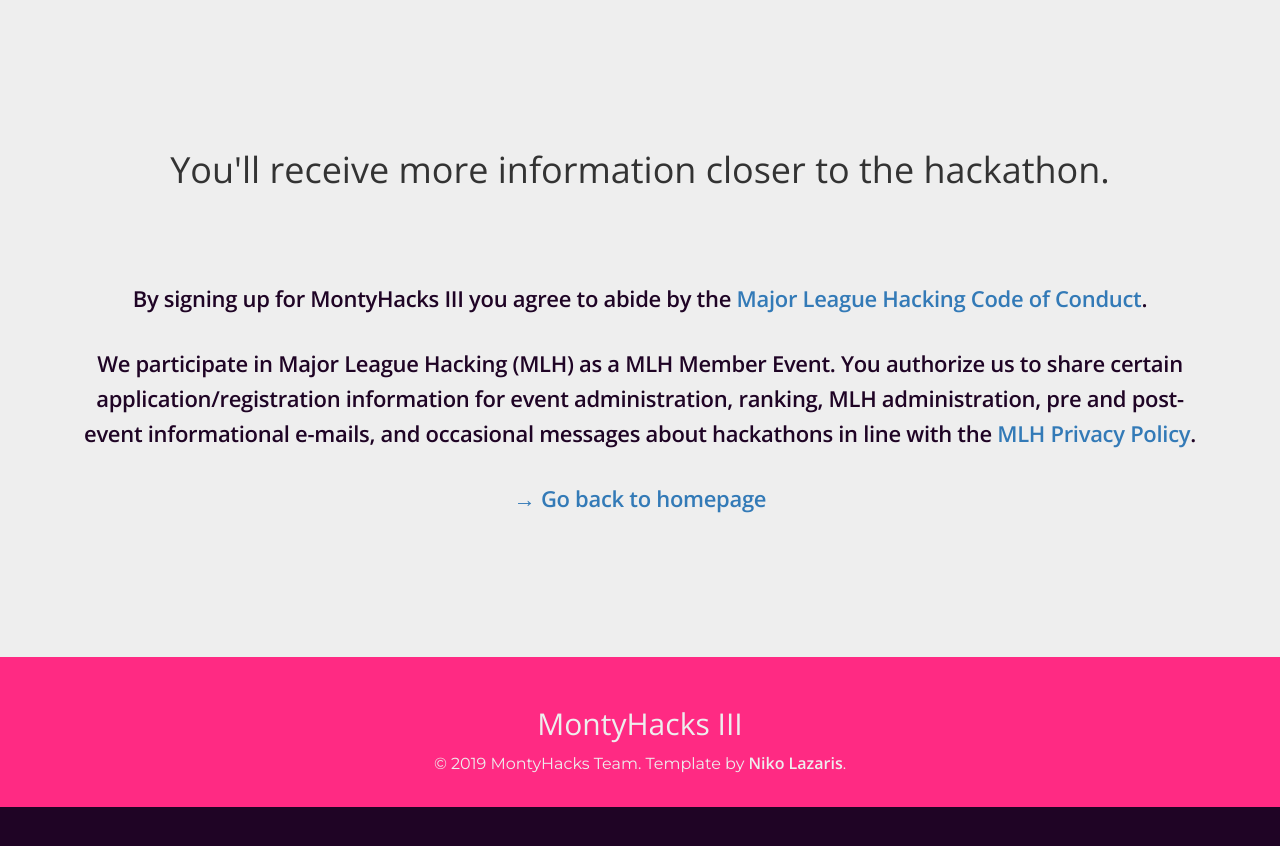
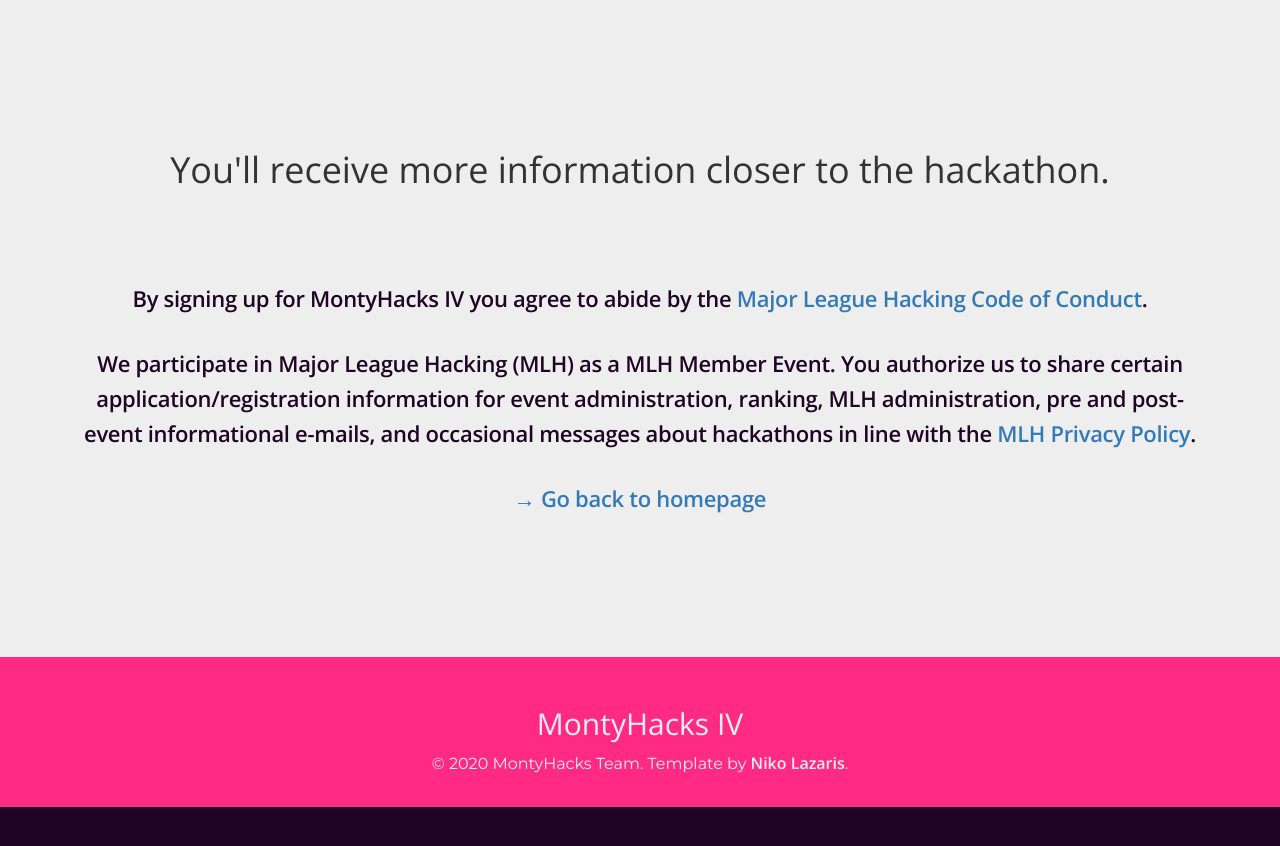
Before and after one commit to papermango/montyhacks-3-website, a Jekyll site: the page built from success.html, in a window 1280 px wide. Shown: the top 846 px of the page. Built offline with Jekyll 4.4.1, drawn with Linux system fonts in a browser that asks for light colours; nearby versions of some CDN libraries; some of the changed lines change nothing that is shown.

Commit message:
Updating all the information for 2020

```diff
--- a/_config.yml
+++ b/_config.yml
@@ -20,15 +20,15 @@
 
 # This is Search Engine Optimization. It'll help your website look better on search.
 seo:
-  title:       "MontyHacks III Dual Nature — Health and AI"
-  description: "8:30 AM to 10:00 PM, June 8, 2019 at Montgomery High School"
+  title:       "MontyHacks IV Digital Wellness — Mental and Emotional Wellness and Technology"
+  description: "8:30 AM to 10:00 PM, April 25, 2020 at Montgomery High School"
   image:       "images/logo.svg"
 
 # Event information.
 event:
-  name:        "MontyHacks III"
-  description: "Dual Nature - Health and AI"
-  date:        "June 8, 2019, 8:30 AM to 10:00 PM"
+  name:        "MontyHacks IV"
+  description: "Digital Wellness"
+  date:        "April 25, 2020, 8:30 AM to 10:00 PM"
   location:    "Montgomery High School, Skillman, NJ"
 
   trust_badge: # not needed unless we are part of mlh
@@ -45,35 +45,38 @@
 
   about:
     description: >
-      MontyHacks is an entirely student run event hosted by the Montgomery Computer Science Club in partnership with YECNJ.
-      It is located at Montgomery High School in Skillman, New Jersey and is running for the third time this year.
+      MontyHacks is an entirely student run event hosted by the Montgomery Computer Science Club in partnership with
+      Montgomery Future Business Leaders of America.
+      It is located at Montgomery High School in Skillman, New Jersey and is running for the fourth time this year.
       We have wonderful mentors and speakers that will guide you along the way and hopefully help you build something great!
       Students of all experience levels are welcome! <br> <br>
-      MontyHacks III's theme is Dual Nature, the crossroads of Health and Artificial Intelligence. There is so much
-      opportunity to innovate and design new and amazing things with the combination of healthcare and AI, and we want
-      our hackers to discover just how rich the field is. Come to MontyHacks and broaden your horizons!
+      MontyHacks IV's theme is Digital Wellness. Technology has the capability to do so much more than just entertain.
+      We want our hackers to reevaluate how they see the world around us and build solutions that improve our health and wellness
+      and build a symbiotic relationship between humans and technology.
+      Come to MontyHacks and rethink your assumptions!
 
 
   # Info Sections
   info:
     sections:
-      - image: "images/imgh.png"
-        title: "HEALTH"
+      - image: "images/imgw.png"
+        title: "WELLNESS"
         description: >
-          Healthcare is one of the most exciting fields of development today. We are looking for
-          new and innovative ways to provide care with the fusion of computer science and engineering
-          and modern medicine. If you've ever dreamed of revolutionizing modern medicine, MontyHacks
-          is a great place to start!
+          Technology has the power to improve people's lives. We're looking for hackers who have innovative ideas
+          about using computer science and engineering to improve people's emotional, social, and mental wellness
+          and meaningfully impact how they live their life. Plus, wellness is an exciting, booming field with the advent of
+          biotechnology and augmented reality opening up unrivaled possibilites. Don't let your dreams be dreams, make them real at MontyHacks!
       - image: "images/imga.png"
-        title: "AI"
+        title: "ACCESSIBILITY"
         description: >
-          Artificial intelligence will be the next big frontier of computer science, with loads of new
-          possibilities. One of the most promising areas of AI is in radically advancing healthcare to
-          new heights. Show us something amazing in AI; the possibilities are endless!
+          The world is full of all sorts of people with different wants and needs, and current tech simply
+          isn't built to accommodate everyone. Accessibility in tech is a cutting-edge field working to
+          make tools that everyone can use, regardless of disabilities or special needs. If you have an idea to
+          make something more equitable and accessible using computer science or engineering, bring it to MontyHacks and let it shine!
       - image: "images/imgc.png"
         title: "READY, SET, HACK!"
         description: >
-          Your options aren't limited to only health and AI. Pursue any crazy idea you've ever wanted to try,
+          Your options aren't limited to wellness-related apps. Pursue any crazy idea you've ever wanted to try,
           be it a new website or game or product idea. The sky's the limit at MontyHacks!
 
   # Frequently asked questions.
@@ -82,23 +85,28 @@
       answer: >
         Bring your laptop, phone, chargers for both, and a sleeping bag (if necessary)!
         You may also want headphones, a mouse, or any other electronic accessory that makes
-        you more comfortable in a working environment.
+        you more comfortable in a working environment. If you're planning to do a hardware hack,
+        bring supplies — we may not have all the materials or tools you need.
     - question: "How much does it cost?"
       answer: >
         Nothing! We even have free stickers and swag for everyone who attends!
     - question: "Who can attend this hackathon?"
       answer: >
-        Any student who is attending high school in the 2018-19 school year can apply! If you are an exception, please [contact us.](mailto:montycompsci@gmail.com)
+        Any student who is attending high school in the 2019-20 school year can apply! If you are an exception, please [contact us.](mailto:montycompsci@gmail.com)
     - question: "Can I enter something I hacked before the event?"
       answer: >
         Unfortunately, you can't. Please don't start your hack until after the opening ceremony if you plan to submit it.
+    - question: "What kinds of hacks are allowed?"
+      answer: >
+        As long as it's safe and appropriate, anything! We've had people make robots, hardware, web and mobile apps, games,
+        and so much more! We even provide Arduinos and a makerspace for anyone who wants to build something!
     - question: "Do I need to join a team in order to apply/hack?"
       answer: >
         No, there will be time for team formation at the beginning of the event. Solo hackers are equally welcome!
         Please note, though, that if you are forming a team it will be capped at 4 members.
     - question: "How will the selection process go?"
       answer: >
-        Hackers will be reviewed based on their application, with regards to experience, relative interest, etc. Note that we are trying to accept everybody who registers and accomodate for those coming as a a team.
+        Hackers will be reviewed based on their application, with regards to experience, relative interest, etc. Note that we are trying to accept everybody who registers and accommodate for those coming as a a team.
     - question: "What if I don't know how to code beforehand?"
       answer: >
         That's alright! We'll have mentors and workshops to guide you through the hackathon. Students of all levels are encouraged to attend.
--- a/_layouts/default.html
+++ b/_layouts/default.html
@@ -10,7 +10,7 @@
     <section class="footer">
       <div class="container text-center">
         <h2>{{ site.event.name }}</h2>
-        <h3>&copy; 2019 MontyHacks Team. Template by <a href="https://github.com/nlaz">Niko Lazaris</a>.</h3>
+        <h3>&copy; 2020 MontyHacks Team. Template by <a href="https://github.com/nlaz">Niko Lazaris</a>.</h3>
       </div>
     </section>
 
--- a/css/original.css
+++ b/css/original.css
@@ -50,7 +50,7 @@
  */
 
 .hero {
-  background-image: linear-gradient(#ff2a83,#0000ff);
+  background-image: linear-gradient(#48e5fa,#60b4e0);
   min-height: 110vh;
 }
 
```
Also changed, not shown: images/imga.png, images/imgh.png (deleted), images/imgw.png (added), images/logo.svg.
